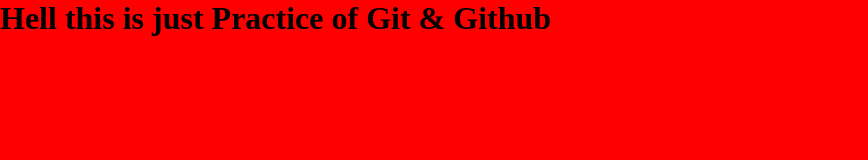
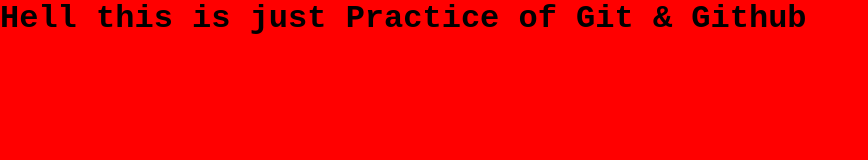
Before and after one commit to yugan667/Git-Practice, a plain HTML site: page index.html in a window 1280 px wide. Shown: the whole page, without its empty margins (0-868 px from the left). Drawn offline with Linux system fonts and the light colour scheme.

Commit message:
font-feature added

```diff
--- a/style.css
+++ b/style.css
@@ -5,3 +5,8 @@
 body{
     background-color: red;
 }
+h1{
+
+    font-family: 'Courier New', Courier, monospace;
+    font-weight: 900;
+}
```
